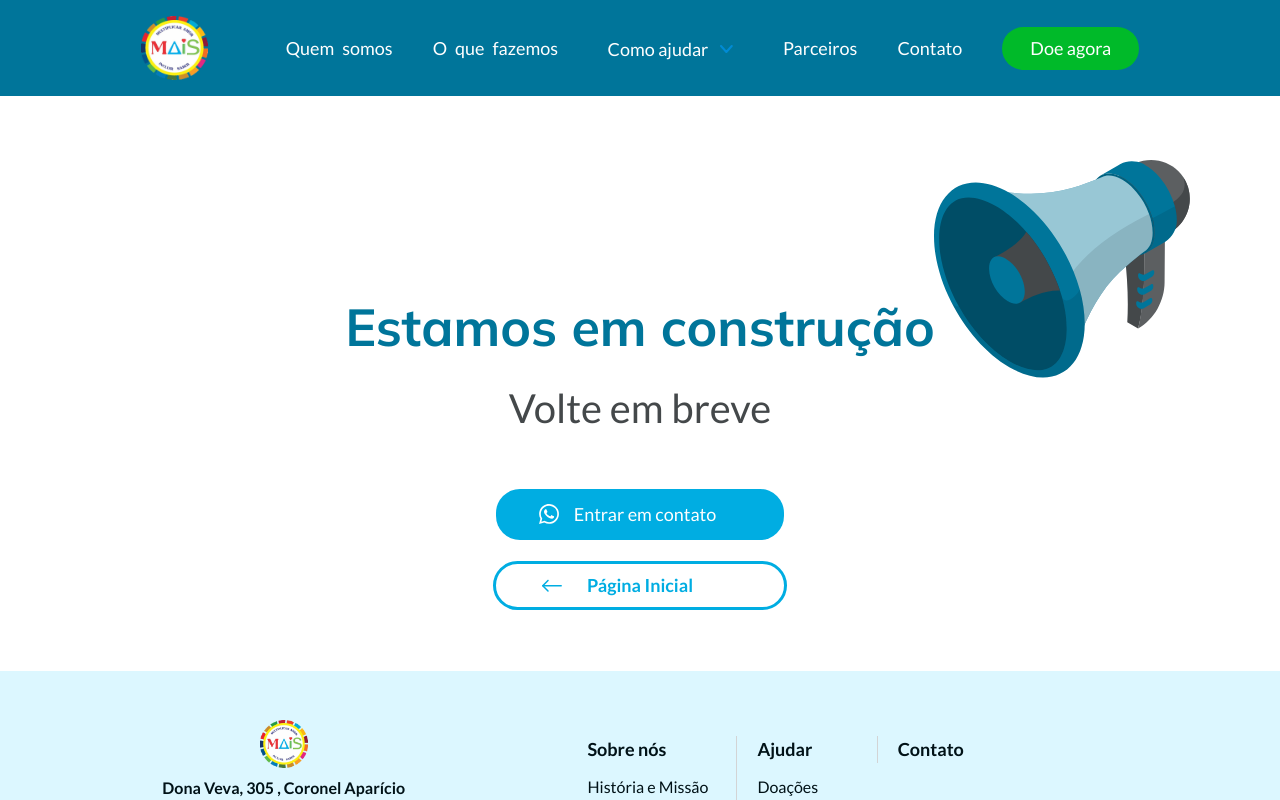
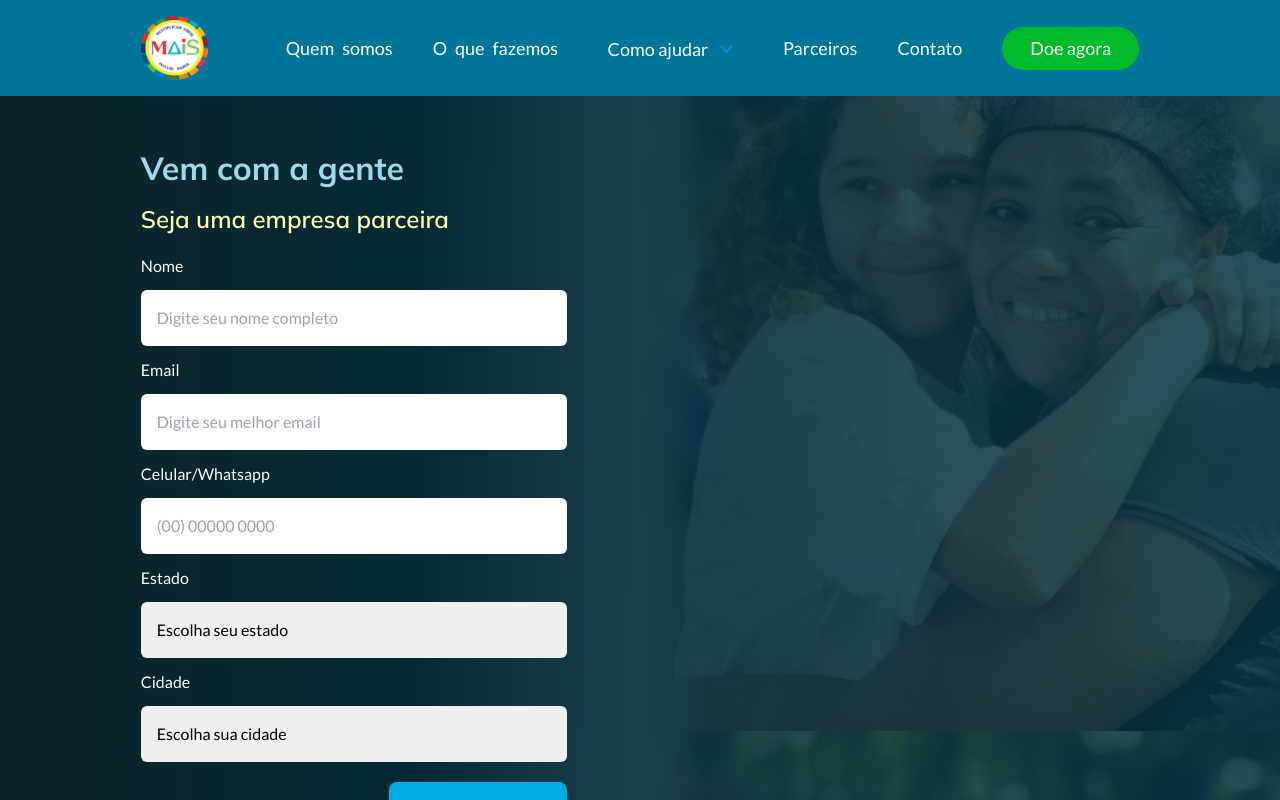
Before and after one commit to ONG-Mais/website-front-end, a Next.js app: page /empresa-parceira in a window 1280 px wide. Before the commit this address had no page. Shown: the top 800 px of the page. Built offline with nearby package versions, Linux system fonts and the light colour scheme.

Commit message:
feat: creates a new page: empresa-parceira to register potential partners

```diff
--- /dev/null
+++ b/src/app/empresa-parceira/page.tsx
@@ -0,0 +1,94 @@
+"use client";
+
+import FormBanner from "@/GlobalComponents/FormBanner";
+import formImage from "../../../public/images/kid_hugs_lunch_lady.jpeg";
+import Form from "@/GlobalComponents/Form";
+import { useState } from "react";
+import { FormData, FormSelect } from "@/GlobalComponents/Form/formTypes";
+import useCreatePartner from "../lib/hooks/useCreatePartner";
+import FormSucessMessage from "@/GlobalComponents/Form/FormSucessMessage";
+
+export default function Page() {
+  const [name, setName] = useState<string>("");
+  const [email, setEmail] = useState<string>("");
+  const [phone, setPhone] = useState<string>("");
+  const [city, setCity] = useState<string>("");
+  const [state, setState] = useState<string>("");
+
+  const formInputs: FormData[] = [
+    {
+      id: 1,
+      name: "name",
+      placeholder: "Digite seu nome completo",
+      label: "Nome",
+      type: "text",
+      value: name,
+      setter: setName,
+    },
+    {
+      id: 2,
+      name: "email",
+      placeholder: "Digite seu melhor email",
+      label: "Email",
+      type: "email",
+      value: email,
+      setter: setEmail,
+    },
+    {
+      id: 3,
+      name: "phone",
+      placeholder: "(00) 00000 0000",
+      label: "Celular/Whatsapp",
+      type: "text",
+      value: phone,
+      setter: setPhone,
+    },
+  ] as const;
+
+  const formSelect: FormSelect[] = [
+    {
+      id: 1,
+      label: "Estado",
+      name: "estado",
+      placeholder: "Escolha seu estado",
+      value: state,
+      setter: setState,
+      options: [
+        {
+          id: 1,
+          title: "Distrito Federal",
+        },
+      ],
+    },
+    {
+      id: 2,
+      label: "Cidade",
+      name: "cidade",
+      placeholder: "Escolha sua cidade",
+      value: city,
+      setter: setCity,
+      options: [
+        {
+          id: 1,
+          title: "Brasília",
+        },
+      ],
+    },
+  ] as const;
+
+  const [{ isError, isLoading, isSucess, postPartner }] = useCreatePartner();
+
+  if (isSucess) {
+    return (
+      <FormBanner image={formImage.src} imagePosition="center">
+        <FormSucessMessage variant="partner" />
+      </FormBanner>
+    );
+  }
+
+  return (
+    <FormBanner image={formImage.src} imagePosition="right">
+      <Form formAction={postPartner} title="Seja uma empresa parceira" {...{ formInputs, formSelect }} />
+    </FormBanner>
+  );
+}
```
